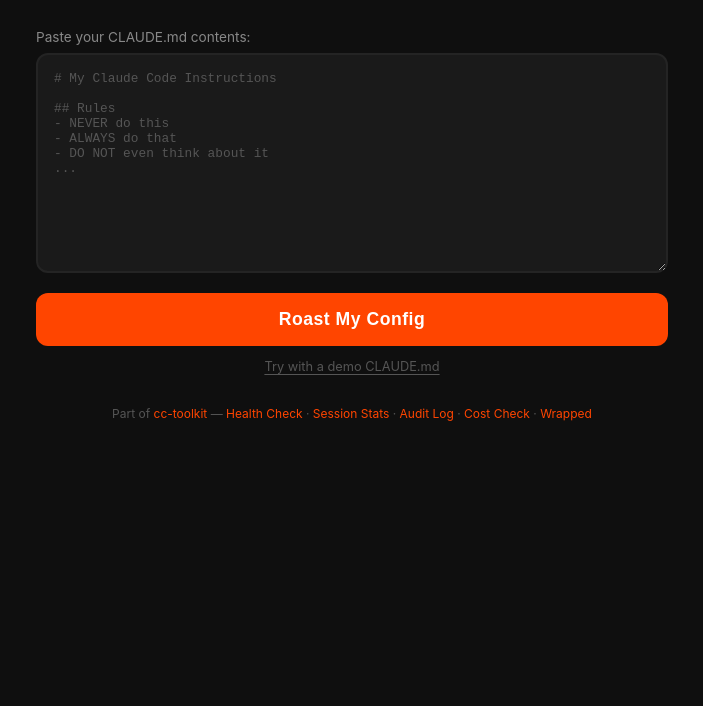
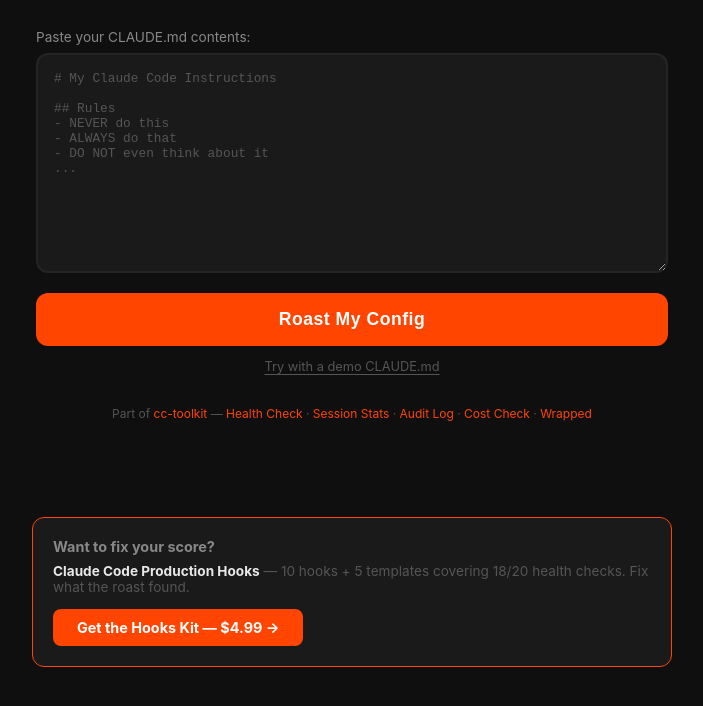
Before and after one commit to yurukusa/cc-roast, a plain HTML site: page index.html in a window 1280 px wide. Shown: the part 232-938 px from the top of the page, without its empty margins (288-991 px from the left). Before the commit the page ends 800 px from the top, so only its background shows below. Drawn offline with Linux system fonts and the light colour scheme.

Commit message:
feat: add Ops Kit CTA — fix what the roast found

```diff
--- a/index.html
+++ b/index.html
@@ -938,5 +938,17 @@
   });
 }
 </script>
+
+<div style="max-width:680px; margin:32px auto 0; padding:0 20px 40px;">
+  <div style="background:#1a1a1a; border:1px solid #ff4500; border-radius:12px; padding:20px;">
+    <h3 style="font-size:0.9rem; color:#888; margin-bottom:8px;">Want to fix your score?</h3>
+    <p style="font-size:0.85rem; color:#555; margin-bottom:14px;"><strong style="color:#e8e8e8;">Claude Code Production Hooks</strong> — 10 hooks + 5 templates covering 18/20 health checks. Fix what the roast found.</p>
+    <a href="https://yurukusa.gumroad.com/l/cc-codex-ops-kit" target="_blank"
+       style="display:inline-block; background:#ff4500; color:#fff; padding:10px 24px; border-radius:8px; font-weight:700; text-decoration:none; font-size:0.9rem;">
+      Get the Hooks Kit — $4.99 →
+    </a>
+  </div>
+</div>
+
 </body>
 </html>
```
